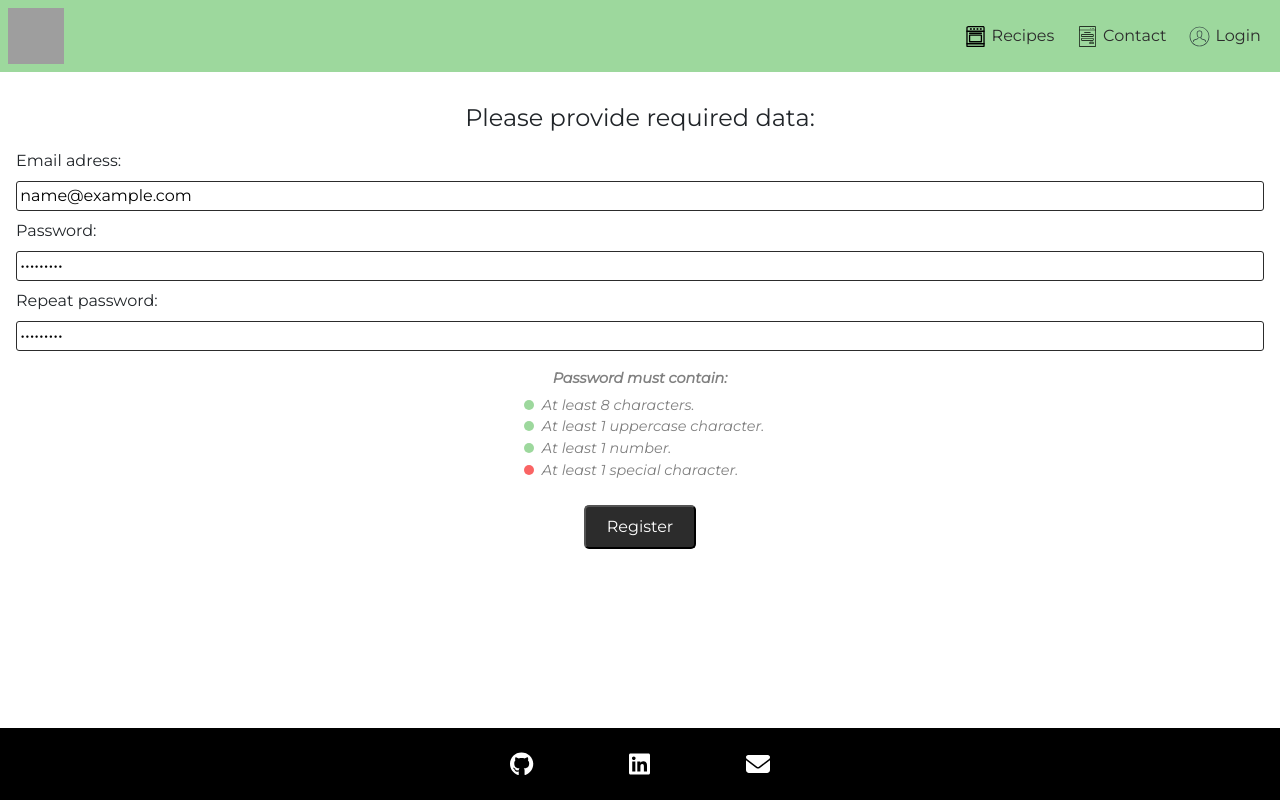
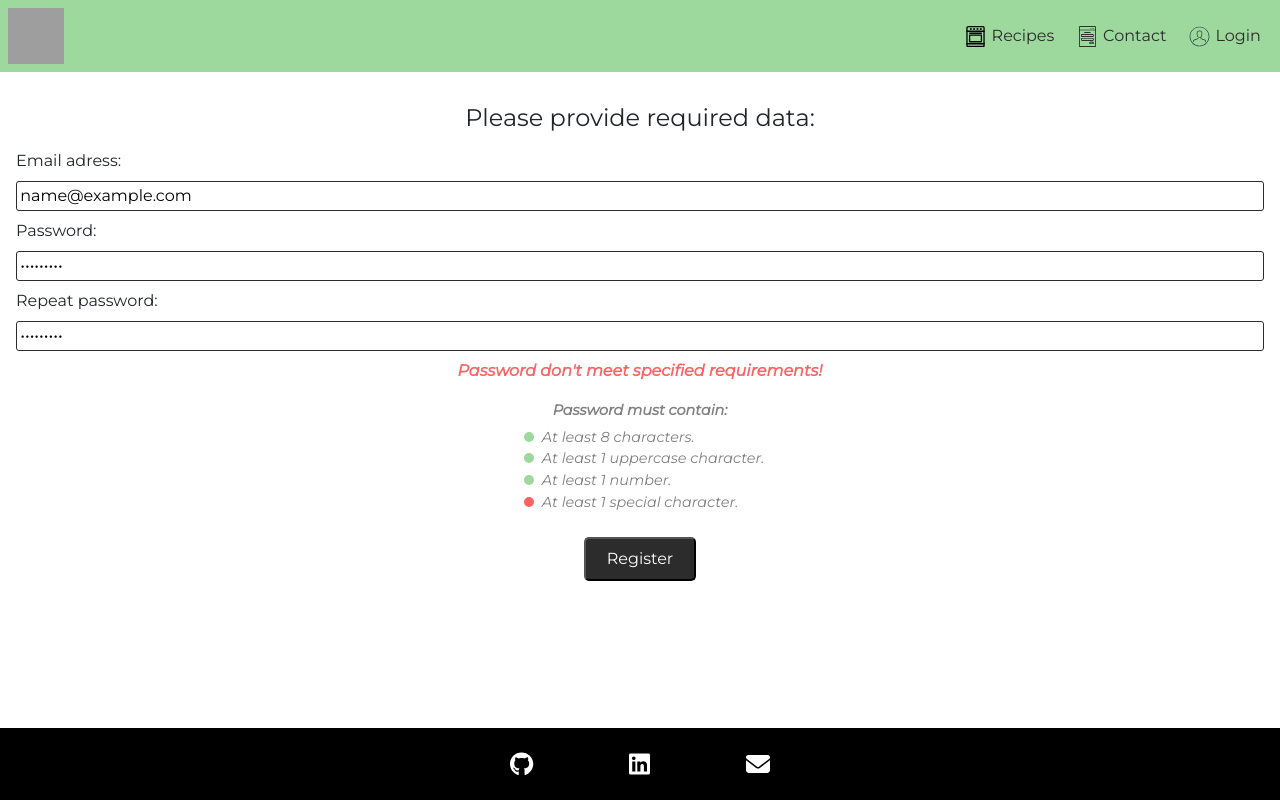
Before and after one commit to RZajacc/ForkIt_2.0, a React (Vite) app: page /register in a window 1280 px wide. Both pictures are taken after typing "name@example.com", "Sample123", "Sample123" into the empty fields and a click on the button "Register". Built offline with nearby package versions, Linux system fonts and the light colour scheme; no server answers; grey boxes are pictures that could not be loaded; the HTML template or start-up script is replaced by a standard one.

Commit message:
finished styling registration form, and its validation

```diff
--- a/src/style/register.scss
+++ b/src/style/register.scss
@@ -60,3 +60,16 @@
   border-radius: 50%;
   background-color: map-get($colors, light-green);
 }
+
+.reg-err-msg {
+  display: none;
+}
+
+.reg-err-msg--active {
+  display: block;
+  margin: 0;
+  text-align: center;
+  font-weight: bold;
+  font-style: italic;
+  color: map-get($colors, light-red);
+}
--- a/src/views/Register.tsx
+++ b/src/views/Register.tsx
@@ -16,9 +16,15 @@ function Register() {
     number: false,
     specialChar: false,
   });
+  // FORM VALIDATION ERROR AND CLASSES
+  const [regErrMsg, setRegErrMsg] = useState("");
+  const [regPswValidClass, setRegPswValidClass] = useState("reg-err-msg");
+  const [regPswMatchClass, setRegPswMatchClass] = useState("reg-err-msg");
+  const [regErrClass, setRegErrClass] = useState("reg-err-msg");
 
   const navigate = useNavigate();
 
+  // PASSWORD CHANGE FOR FEEDBACK ABOUT REQUIREMENTS
   const handlePasswordChange = (e: ChangeEvent<HTMLInputElement>) => {
     setPassword(e.target.value);
   };
@@ -26,6 +32,12 @@ function Register() {
   const handleRegister = (e: FormEvent<HTMLFormElement>) => {
     e.preventDefault();
 
+    // RESET ERROR CLASSES
+    setRegPswValidClass("reg-err-msg");
+    setRegPswMatchClass("reg-err-msg");
+    setRegErrClass("reg-err-msg");
+
+    // Collect data from from
     const formData = new FormData(e.currentTarget);
     // Collect inputs
     const email = formData.get("email") as string;
@@ -43,12 +55,16 @@ function Register() {
       passwordValidation.uppercaseChar
     ) {
       passwordValid = true;
+    } else {
+      setRegPswValidClass("reg-err-msg--active");
     }
 
     if (password === confirmPassword) {
       passwordMatch = true;
+    } else {
+      setRegPswMatchClass("reg-err-msg--active");
     }
-    console.log("PASSWORD MATCH", passwordMatch);
+
     // REGISTER IF ALL CONDITIONS ARE MET
     if (passwordValid && passwordMatch) {
       const auth = getAuth();
@@ -56,12 +72,12 @@ function Register() {
         .then((userCredential) => {
           // extract the user
           const user = userCredential.user;
-          console.log(user);
           setUser(user);
           navigate("/dashboard");
         })
         .catch((error: FirebaseError) => {
-          console.log(error.code);
+          setRegErrMsg(error.code);
+          setRegErrClass("reg-err-msg--active");
         });
     }
   };
@@ -75,20 +91,23 @@ function Register() {
       specialChar: false,
     };
 
+    // Check password length
     if (password.length >= 8) {
       validatePass.length = true;
     }
+    // Check if it contains any capital letter
     if (/[A-Z]/.test(password)) {
       validatePass.uppercaseChar = true;
     }
-
+    // Check if it contains a special character
     if (/[-’/`~!#*$@_%+=.,^&(){}[\]|;:”<>?\\]/g.test(password)) {
       validatePass.specialChar = true;
     }
-
+    // Check it it contains a number
     if (/[0-9]/.test(password)) {
       validatePass.number = true;
     }
+    // Assign validation object to state variable
     setPasswordValidation(validatePass);
   }, [password]);
 
@@ -107,6 +126,13 @@ function Register() {
         />
         <label htmlFor="confirm-password">Repeat password:</label>
         <input type="password" name="confirm-password" required />
+        <div>
+          <p className={regPswMatchClass}>Passwords don't match!</p>
+          <p className={regPswValidClass}>
+            Password don't meet specified requirements!
+          </p>
+          <p className={regErrClass}>{regErrMsg}</p>
+        </div>
         <div className="password-req">
           <p className="password-req__header">Password must contain:</p>
           <p>
```
